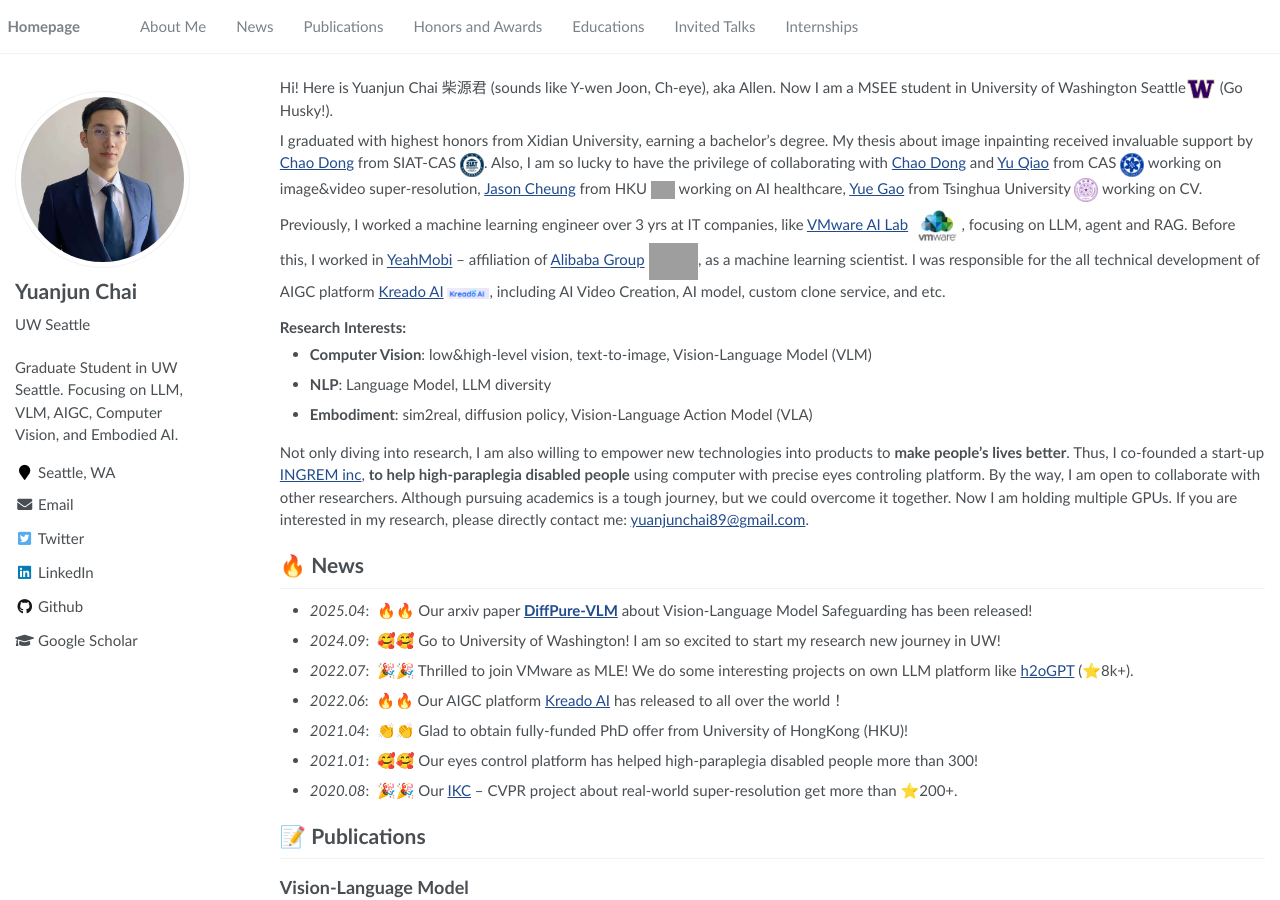
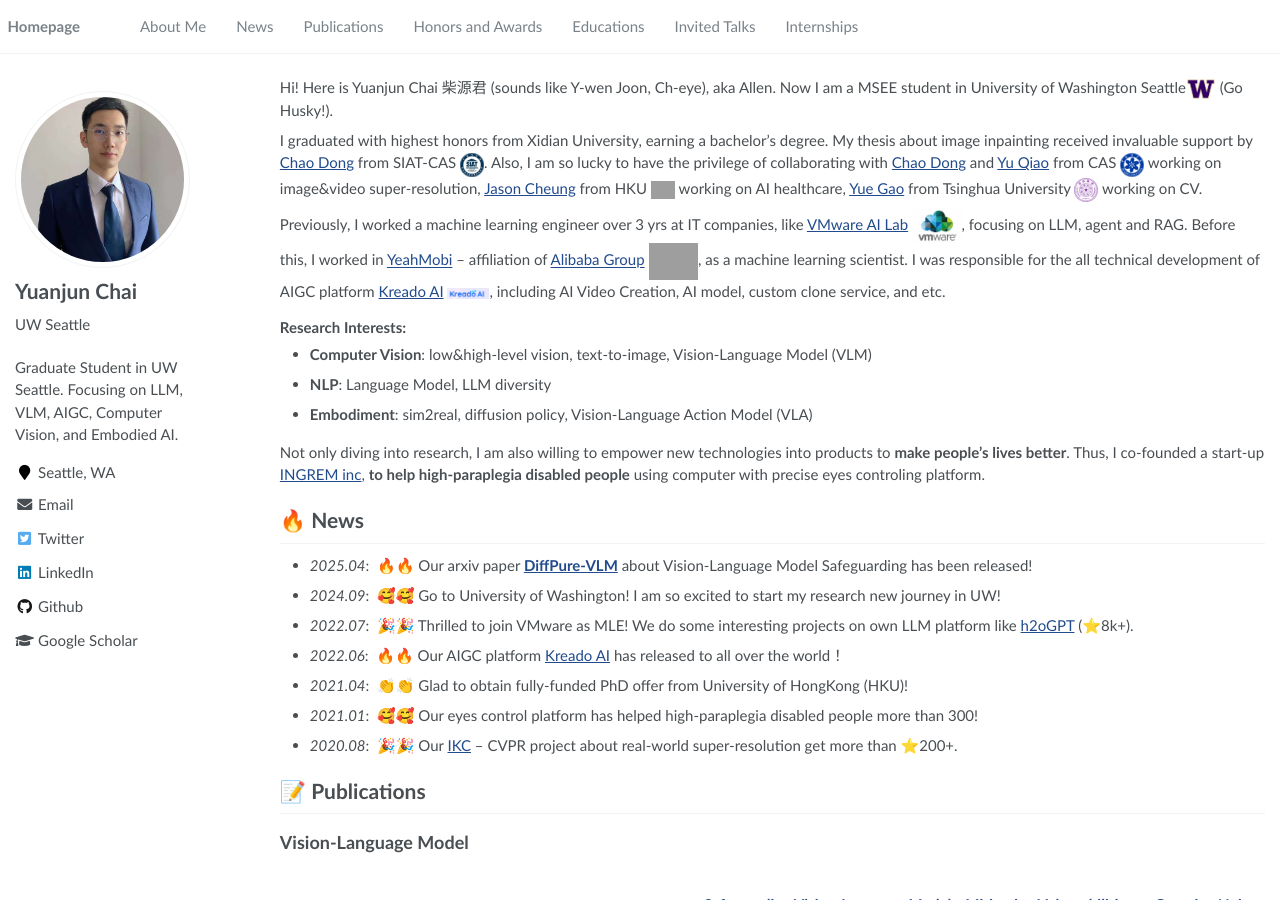
Before and after one commit to yuanjunchai/yuanjunchai.github.io, a Jekyll site: the page built from _pages/about.md, in a window 1280 px wide and 900 px high. Built offline with Jekyll 4.4.1, drawn with Linux system fonts in a browser that asks for light colours; grey boxes are pictures that could not be loaded.

Commit message:
update diffpureVLM

```diff
--- a/_pages/about.md
+++ b/_pages/about.md
@@ -43,7 +43,9 @@
 - **Embodiment**: sim2real, diffusion policy, Vision-Language Action Model (VLA)
 
 <!-- By the way, with strong research and industry experience, I decide to **seek for a PhD position**.  -->
-Not only diving into research, I am also willing to empower new technologies into products to **make people's lives better**. Thus, I co-founded a start-up [INGREM inc](https://gazerecorder.com/gazepointer/), **to help high-paraplegia disabled people** using computer with precise eyes controling platform. By the way, I am open to collaborate with other researchers. Although pursuing academics is a tough journey, but we could overcome it together. Now I am holding multiple GPUs. If you are interested in my research, please directly contact me: [yuanjunchai89@gmail.com](mailto:yuanjunchai89@gmail.com).
+Not only diving into research, I am also willing to empower new technologies into products to **make people's lives better**. Thus, I co-founded a start-up [INGREM inc](https://gazerecorder.com/gazepointer/), **to help high-paraplegia disabled people** using computer with precise eyes controling platform.
+
+<!-- By the way, I am open to collaborate with other researchers. Although pursuing academics is a tough journey, but we could overcome it together. Now I am holding multiple GPUs. If you are interested in my research, please directly contact me: [yuanjunchai89@gmail.com](mailto:yuanjunchai89@gmail.com). -->
 
 
 <!-- My research interest includes neural machine translation and computer vision. I have published more than 100 papers at the top international AI conferences with total <a href='https://scholar.google.com/citations?user=DhtAFkwAAAAJ'>google scholar citations <strong><span id='total_cit'>260000+</span></strong></a> (You can also use google scholar badge <a href='https://scholar.google.com/citations?user=DhtAFkwAAAAJ'><img src="https://img.shields.io/endpoint?url={{ url | url_encode }}&logo=Google%20Scholar&labelColor=f6f6f6&color=9cf&style=flat&label=citations"></a>). -->
```
